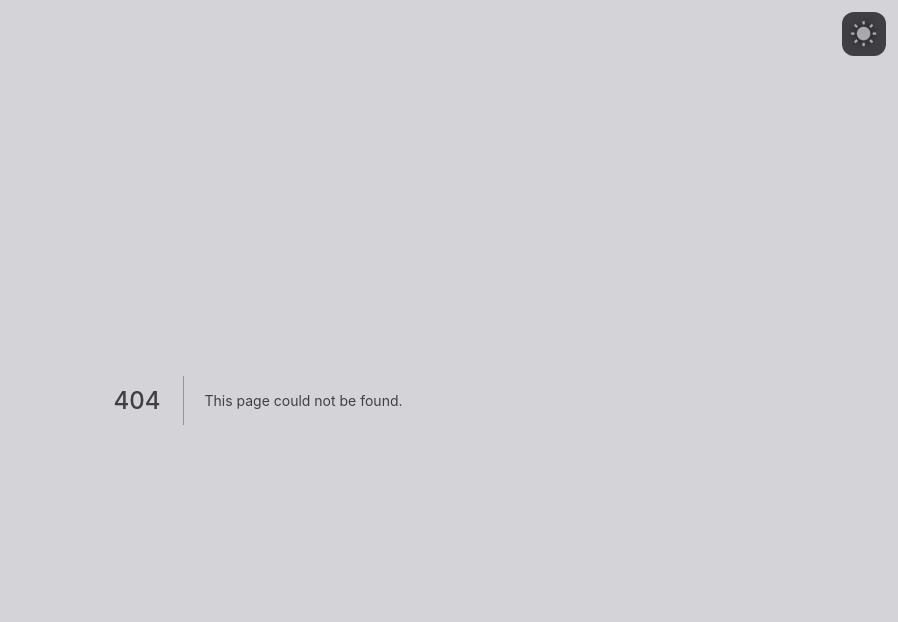
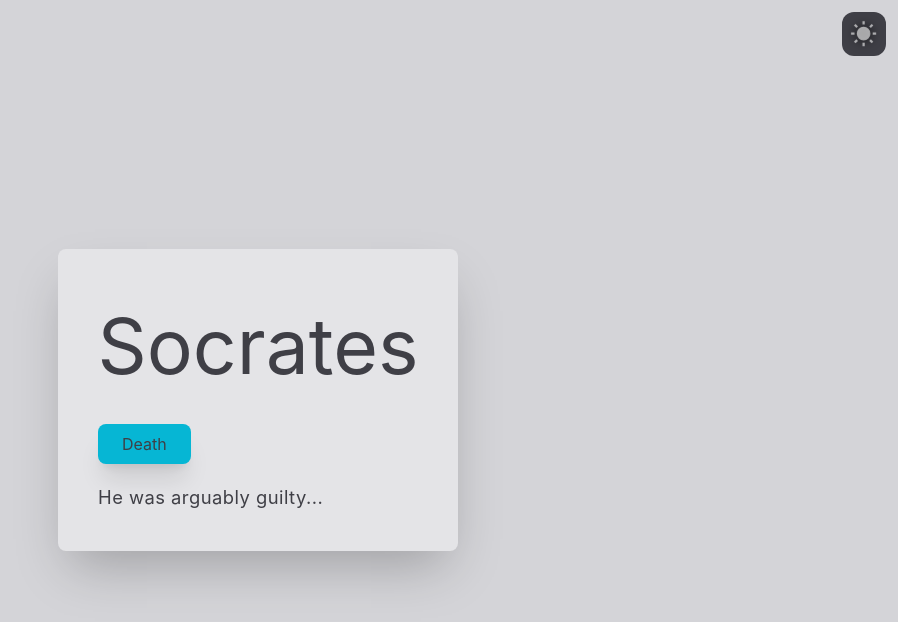
Before and after one commit to sisyphusCoding/anishlab, a Next.js app: page /resizepanel in a window 1280 px wide. Before the commit this address had no page. Shown: the top 622 px of the page, without its empty margins (382-1280 px from the left). Built offline with nearby package versions, Linux system fonts and the light colour scheme.

Commit message:
check resizepanel

```diff
--- a/pages/carouselsnap/index.tsx
+++ b/pages/carouselsnap/index.tsx
@@ -25,12 +25,28 @@ const Carouselsnap: FC = () => {
           entry.target.classList.toggle("show", entry.isIntersecting);
         });
       },
-      { root: wrapper, threshold: 0.5, rootMargin: "-20%" }
+      {threshold:.5,rootMargin:'-15%',root:wrapper}
     );
     cards.forEach((card) => {
       observer.observe(card);
     });
+
+
+
+
+  const lastCard = new IntersectionObserver(entries => {
+    const lastCard=entries[0]
+    if(!lastCard.isIntersecting) return
+    loadNew()
+  })
+
+
+    const thisLast = document.querySelector('.card:last-child')
+
+    lastCard.observe(thisLast)
+
   }
+
 
   return (
     <div
@@ -64,7 +80,7 @@ const Carouselsnap: FC = () => {
   rounded-xl
   overflow-hidden
     snap-center
-    snap-always
+
      md:min-w-[70vmin]
      md:max-w-[70vmin]
      max-w-[90vmin]
--- /dev/null
+++ b/pages/resizepanel.tsx
@@ -0,0 +1,95 @@
+import { FC, useState } from "react";
+
+import { motion, MotionConfig, AnimatePresence } from "framer-motion";
+
+import { useMeasure } from "react-use";
+let duration: number = 1;
+const Resize: FC = () => {
+  const [expand, setExpand] = useState<boolean>(false);
+
+  return (
+    <MotionConfig transition={{ duration }}>
+      <section
+        className="
+      gap-5
+      items-center justify-center
+      bg-zinc-200
+      dark:bg-zinc-800
+      rounded-lg
+      shadow-2xl
+      flex flex-col p-10
+      w-[65vmin] md:w-[50vmin]"
+      >
+        <h3>Socrates</h3>
+
+        <button
+          onClick={() => setExpand(!expand)}
+          className="
+        self-start
+        transition-all ease duration-300
+        hover:grayscale filter
+        rounded-lg
+        shadow-xl
+        cursor-pointer px-6 py-2 bg-cyan-500 dark:bg-cyan-900 w-fit"
+        >
+          Death
+        </button>
+
+        <ResizePanel id={expand.toString()}>
+          {expand ? (
+            <p
+              className="
+            leading-tight
+            text-justify
+            min-w-full"
+            >
+              {desciption}
+            </p>
+          ) : (
+            <p
+              className="
+            tracking-wide
+            text-justify
+            min-w-full"
+            >
+              He was arguably guilty...
+            </p>
+          )}
+        </ResizePanel>
+      </section>
+    </MotionConfig>
+  );
+};
+
+interface Props {
+  children?: React.ReactNode;
+  id: string;
+}
+
+const ResizePanel = ({ children, id }: Props) => {
+  const [ref, { height }] = useMeasure<HTMLDivElement>();
+
+  return (
+    <motion.div
+      className="overflow-hidden min-w-full relative"
+      animate={{ height }}
+    >
+      <AnimatePresence initial={false}>
+        <motion.div
+          key={id}
+          initial={{ opacity: 0, x: "0%" }}
+          animate={{ opacity: 1, x: 0 }}
+          exit={{ opacity: 0, x: "0%", transition: { duration: duration / 2 } }}
+        >
+          <div ref={ref} className={`${height ? "absolute" : "relative"}`}>
+            {children}
+          </div>
+        </motion.div>
+      </AnimatePresence>
+    </motion.div>
+  );
+};
+
+let desciption =
+  "He was arguably guilty of the crimes with which he was charged, impiety and corrupting the youth, because he did reject the city’s gods and he did inspire disrespect for authority among his youthful followers (though that was not his intention). He was accordingly ";
+export default Resize;
--- a/styles/globals.css
+++ b/styles/globals.css
@@ -60,6 +60,15 @@ h1{
   font-size: clamp(2rem,1rem + 15vmin, 15rem);
 }
 
+
+
+p{
+  font-size: clamp(.4rem,.4rem + 1.5vmin, 1.5rem);
+}
+h3{
+  font-size: clamp(1.4rem,.8rem + 8vmin, 8rem);
+}
+
 .page{
   aspect-ratio:1;
   perspective:180rem;
@@ -87,11 +96,11 @@ h1{
 }
 
 .card{
-  @apply filter blur-[.5vmin] grayscale ;
+  @apply filter blur-[.5vmin] grayscale opacity-80;
   transform:perspective(200rem) translate3d(0,0rem,-100rem) ;
 }
 
 .show{
-  @apply filter-none grayscale-0 ;
+  @apply filter-none grayscale-0 opacity-100 ;
   transform:perspective(200rem) translate3d(0,0,5rem) ;
 }
```
